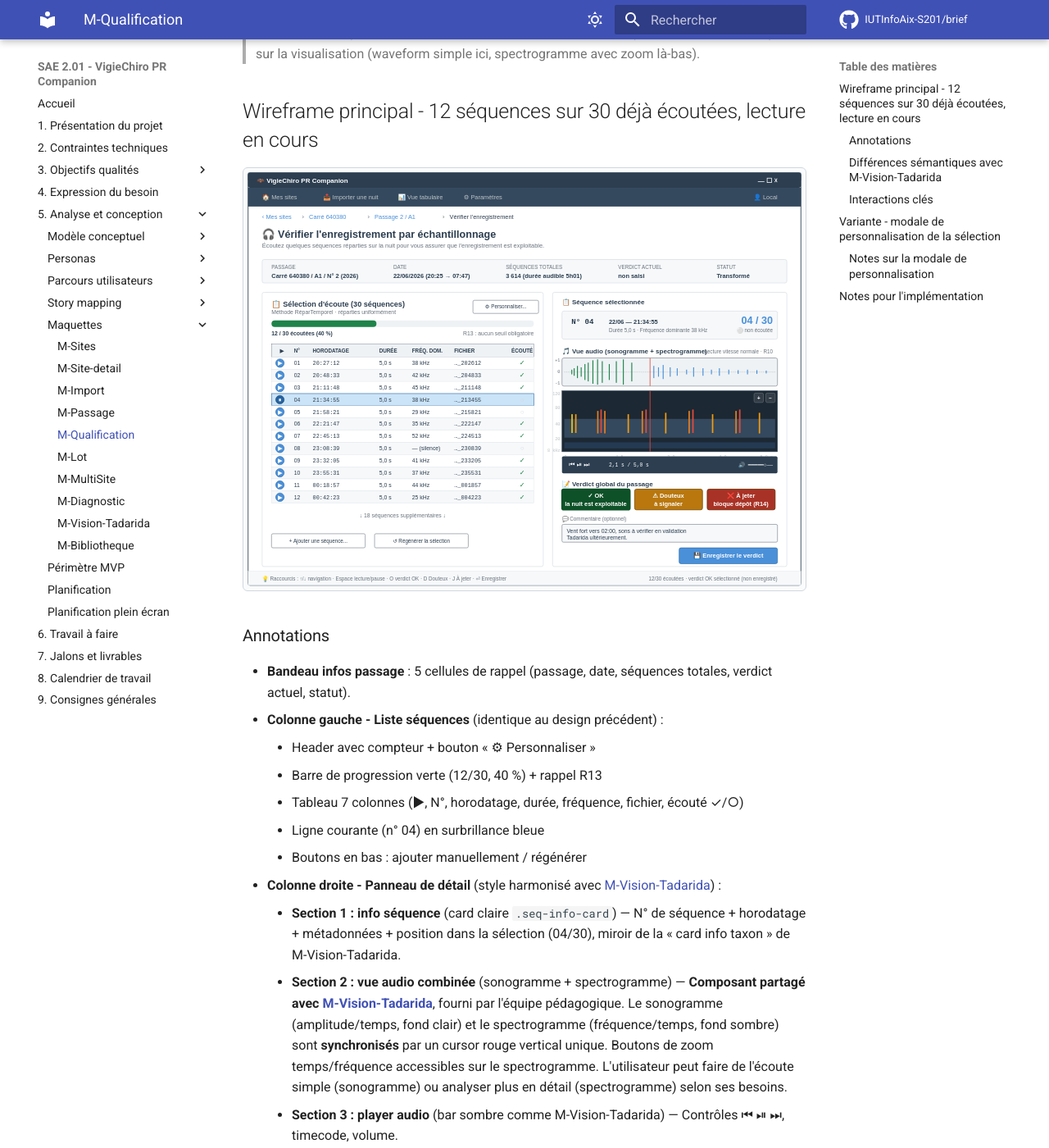
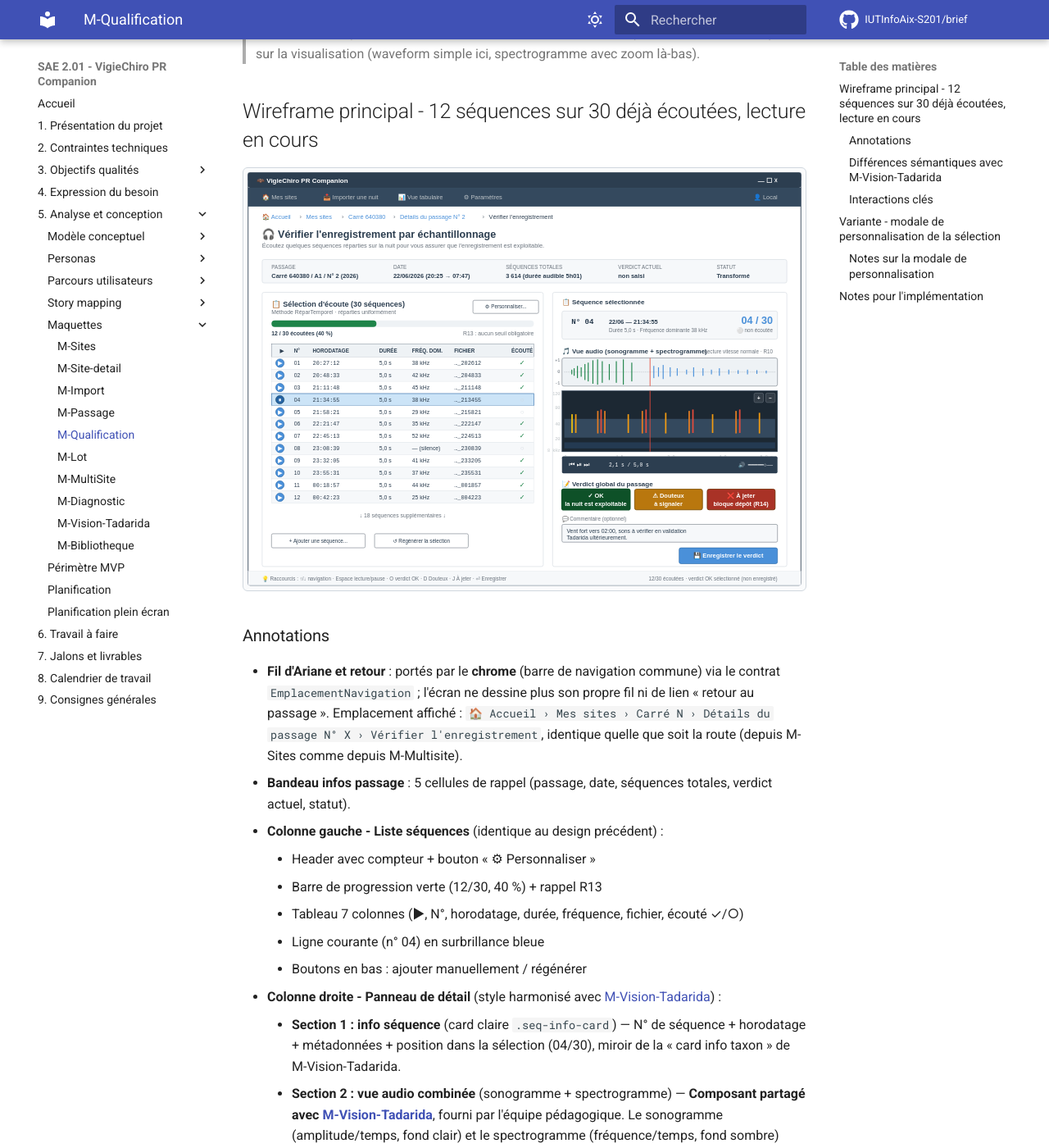
Before and after one commit to IUTInfoAix-S201/brief, an MkDocs documentation site: the page built from docs/Analyse et conception/Maquettes/M-Qualification.md, in a window 1280 px wide and 1400 px high, scrolled down 559 px. Shown: the whole window at 82% size. Built offline with MkDocs 1.6.1 and Material for MkDocs 9.7.7, drawn with Linux system fonts in a browser that asks for light colours; comment, search, counter and statistics services are not loaded.

Commit message:
docs(maquettes): fil d'Ariane des écrans enfants porté par le chrome (#140)
Aligne les maquettes des écrans enfants d'un passage sur l'implémentation (PR #195) : le fil d'Ariane n'est plus interne mais porté par le chrome via EmplacementNavigation, et affiche l'emplacement complet « Accueil › Mes sites › Carré N › Détails du passage N° X › <écran> » (libellé « Détails du passage N° X » au lieu de « Passage N / point », préfixe Accueil, identique quelle que soit la route). M-Qualification perd en outre son fil + son « ‹ Retour au passage » internes (doublons du chrome). Annotation ajoutée aux 4 maquettes (Qualification, Diagnostic, Lot, Vision-Tadarida).

```diff
--- a/docs/Analyse et conception/Maquettes/M-Qualification.md
+++ b/docs/Analyse et conception/Maquettes/M-Qualification.md
@@ -109,13 +109,17 @@ L'écran est divisé en **2 colonnes** : à gauche, la liste chronologique des s
   <text x="470" y="67" class="navtxt-inactive">⚙ Paramètres</text>
   <text x="1140" y="67" class="navtxt-inactive" text-anchor="end">👤 Local</text>
 
-  <text x="40" y="108" class="breadcrumb">‹ Mes sites</text>
-  <text x="125" y="108" class="breadcrumb-sep">›</text>
-  <text x="140" y="108" class="breadcrumb">Carré 640380</text>
-  <text x="265" y="108" class="breadcrumb-sep">›</text>
-  <text x="280" y="108" class="breadcrumb">Passage 2 / A1</text>
-  <text x="425" y="108" class="breadcrumb-sep">›</text>
-  <text x="440" y="108" class="breadcrumb-curr">Vérifier l'enregistrement</text>
+  <!-- Fil d'Ariane porté par le CHROME (EmplacementNavigation) : emplacement complet du passage,
+       identique quelle que soit la route. Le retour (← écran précédent) est également porté par le chrome. -->
+  <text x="40" y="108" class="breadcrumb">🏠 Accueil</text>
+  <text x="120" y="108" class="breadcrumb-sep">›</text>
+  <text x="134" y="108" class="breadcrumb">Mes sites</text>
+  <text x="210" y="108" class="breadcrumb-sep">›</text>
+  <text x="224" y="108" class="breadcrumb">Carré 640380</text>
+  <text x="320" y="108" class="breadcrumb-sep">›</text>
+  <text x="334" y="108" class="breadcrumb">Détails du passage N° 2</text>
+  <text x="510" y="108" class="breadcrumb-sep">›</text>
+  <text x="524" y="108" class="breadcrumb-curr">Vérifier l'enregistrement</text>
 
   <text x="40" y="148" class="pagetitle">🎧 Vérifier l'enregistrement par échantillonnage</text>
   <text x="40" y="170" class="pagesub">Écoutez quelques séquences réparties sur la nuit pour vous assurer que l'enregistrement est exploitable.</text>
@@ -429,6 +433,7 @@ L'écran est divisé en **2 colonnes** : à gauche, la liste chronologique des s
 
 ### Annotations
 
+- **Fil d'Ariane et retour** : portés par le **chrome** (barre de navigation commune) via le contrat `EmplacementNavigation` ; l'écran ne dessine plus son propre fil ni de lien « retour au passage ». Emplacement affiché : `🏠 Accueil › Mes sites › Carré N › Détails du passage N° X › Vérifier l'enregistrement`, identique quelle que soit la route (depuis M-Sites comme depuis M-Multisite).
 - **Bandeau infos passage** : 5 cellules de rappel (passage, date, séquences totales, verdict actuel, statut).
 - **Colonne gauche - Liste séquences** (identique au design précédent) :
     - Header avec compteur + bouton « ⚙ Personnaliser »
```
Also changed, not shown: docs/Analyse et conception/Maquettes/M-Diagnostic.md (+1 -0 lines), docs/Analyse et conception/Maquettes/M-Lot.md (+12 -7 lines), docs/Analyse et conception/Maquettes/M-Vision-Tadarida.md (+12 -8 lines).
